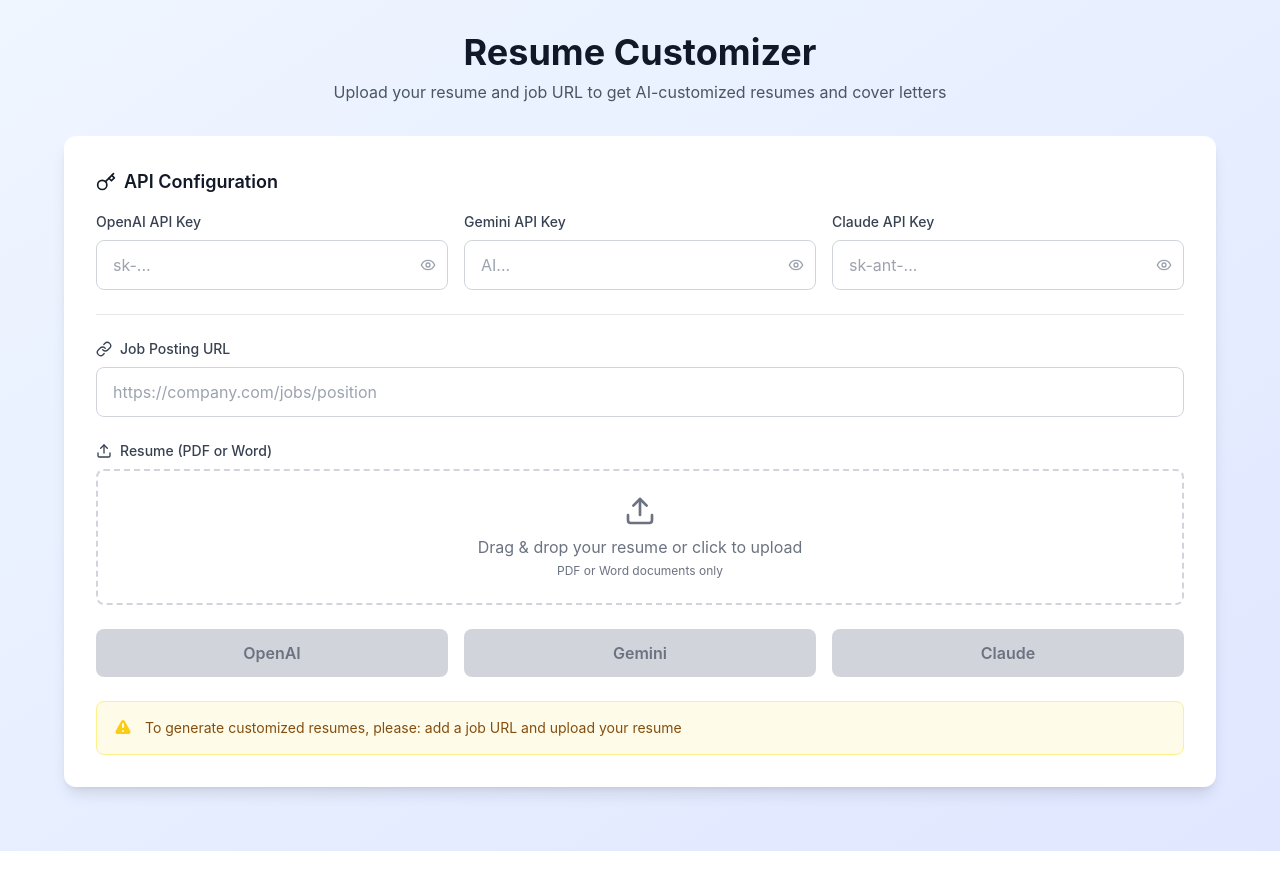
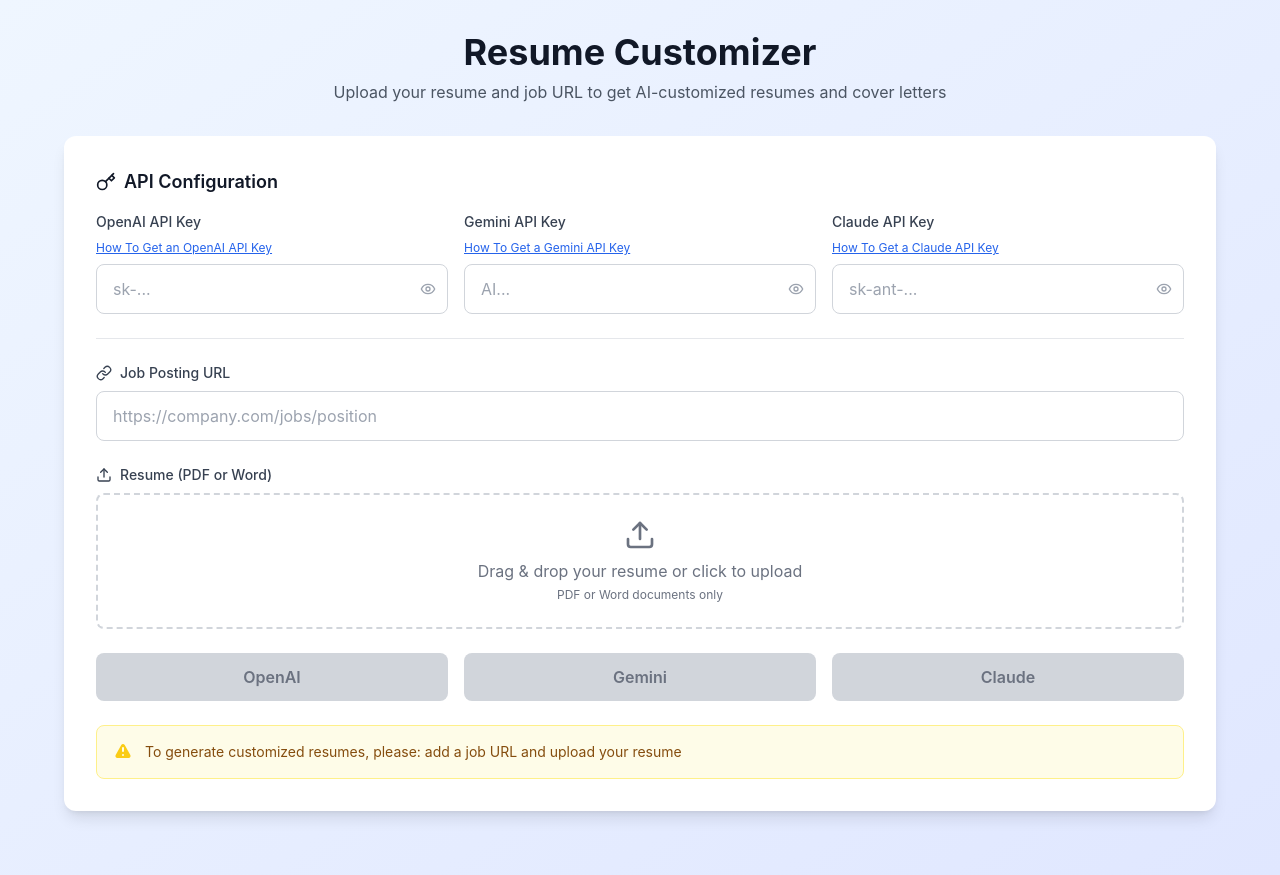
Before and after one commit to monahand1023/resume-generator, a React (Create React App) app: page / in a window 1280 px wide. Before the commit the page ends 851 px from the top, so only its background shows below. Built offline with nearby package versions, Linux system fonts and the light colour scheme.

Commit message:
Updating the Anthropic libraries

```diff
--- a/src/App.js
+++ b/src/App.js
@@ -109,7 +109,16 @@
             });
 
             if (!response.ok) {
-                throw new Error('Failed to process request');
+                // Try to get the error message from the server response
+                let serverError = 'Failed to process request';
+                try {
+                    const errorData = await response.json();
+                    serverError = errorData.error || serverError;
+                } catch (parseError) {
+                    // If we can't parse the error response, use the status text
+                    serverError = response.statusText || serverError;
+                }
+                throw new Error(serverError);
             }
 
             const data = await response.json();
@@ -117,13 +126,24 @@
         } catch (err) {
             let errorMessage = err.message || 'Something went wrong';
 
-            // Handle specific API errors
-            if (err.message?.includes('429') || err.message?.includes('quota')) {
-                errorMessage = `${provider} API quota exceeded. Please check your billing or try again later.`;
-            } else if (err.message?.includes('401') || err.message?.includes('unauthorized')) {
-                errorMessage = `Invalid ${provider} API key. Please check your key.`;
-            } else if (err.message?.includes('403')) {
-                errorMessage = `${provider} API access denied. Check your permissions.`;
+            // Handle connection errors (server not running)
+            if (err.message && err.message.includes('fetch')) {
+                errorMessage = "The backend server isn't running. Did you forget to start it? Run 'node server.js' in the backend directory.";
+            }
+            // Handle specific API errors based on the actual error message
+            else {
+                const lowerError = errorMessage.toLowerCase();
+
+                if (lowerError.includes('quota') || lowerError.includes('429')) {
+                    errorMessage = `${provider} API quota exceeded. Please check your billing or try again later.`;
+                } else if (lowerError.includes('unauthorized') || lowerError.includes('401')) {
+                    errorMessage = `Invalid ${provider} API key. Please check your key and try again.`;
+                } else if (lowerError.includes('403') || lowerError.includes('forbidden')) {
+                    errorMessage = `${provider} API access denied. Check your permissions.`;
+                } else if (lowerError.includes('api error')) {
+                    // Keep the original server error message for API errors
+                    errorMessage = `${provider}: ${errorMessage}`;
+                }
             }
 
             setError(errorMessage);
@@ -276,6 +296,14 @@
                                         {hasOpenaiKey && <span className="ml-2 text-green-600 text-xs">✓ Valid</span>}
                                         {openaiKey?.trim() && !hasOpenaiKey && <span className="ml-2 text-red-600 text-xs">✗ Invalid format</span>}
                                     </label>
+                                    <a
+                                        href="https://platform.openai.com/api-keys"
+                                        target="_blank"
+                                        rel="noopener noreferrer"
+                                        className="text-xs text-blue-600 hover:text-blue-800 underline mb-2 block"
+                                    >
+                                        How To Get an OpenAI API Key
+                                    </a>
                                     <div className="relative">
                                         <input
                                             type={showKeys.openai ? "text" : "password"}
@@ -306,6 +334,14 @@
                                         {hasGeminiKey && <span className="ml-2 text-green-600 text-xs">✓ Valid</span>}
                                         {geminiKey?.trim() && !hasGeminiKey && <span className="ml-2 text-red-600 text-xs">✗ Invalid format</span>}
                                     </label>
+                                    <a
+                                        href="https://ai.google.dev/gemini-api/docs/api-key"
+                                        target="_blank"
+                                        rel="noopener noreferrer"
+                                        className="text-xs text-blue-600 hover:text-blue-800 underline mb-2 block"
+                                    >
+                                        How To Get a Gemini API Key
+                                    </a>
                                     <div className="relative">
                                         <input
                                             type={showKeys.gemini ? "text" : "password"}
@@ -336,6 +372,14 @@
                                         {hasClaudeKey && <span className="ml-2 text-green-600 text-xs">✓ Valid</span>}
                                         {claudeKey?.trim() && !hasClaudeKey && <span className="ml-2 text-red-600 text-xs">✗ Invalid format</span>}
                                     </label>
+                                    <a
+                                        href="https://console.anthropic.com/settings/keys"
+                                        target="_blank"
+                                        rel="noopener noreferrer"
+                                        className="text-xs text-blue-600 hover:text-blue-800 underline mb-2 block"
+                                    >
+                                        How To Get a Claude API Key
+                                    </a>
                                     <div className="relative">
                                         <input
                                             type={showKeys.claude ? "text" : "password"}
```
Also changed, not shown: 1 other file (tests, documents, lock files or other folders).
